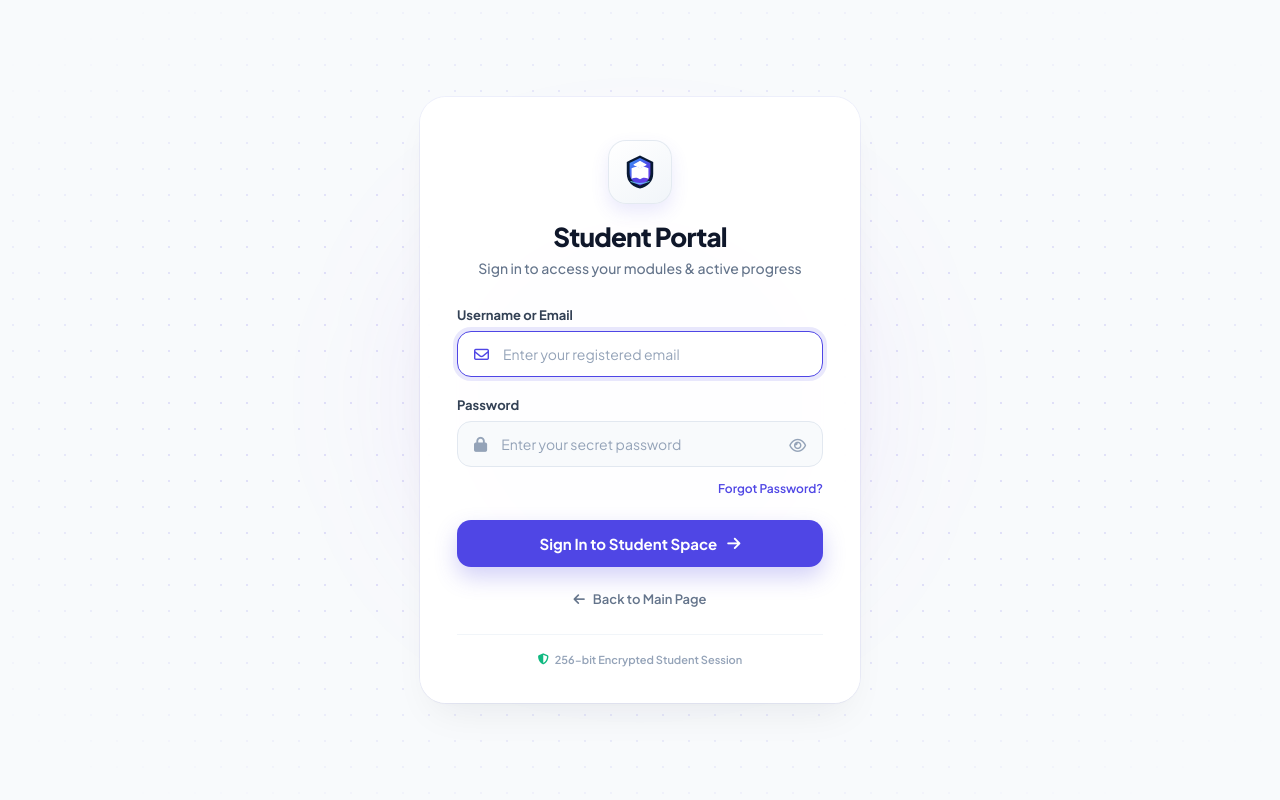
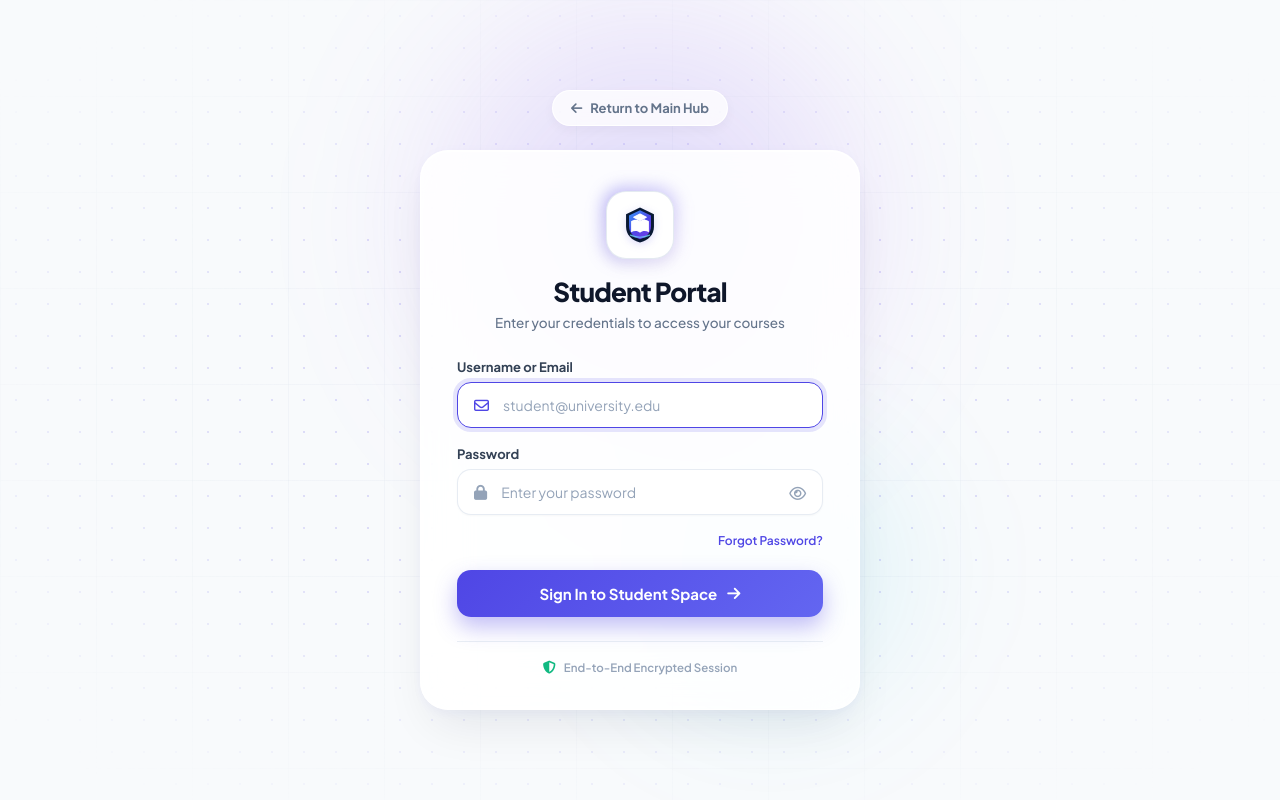
Before and after one commit to sanad-shat/Learnova-LMS-Platform, a Flask app: page /student/login in a window 1280 px wide. Run offline with Flask 3, Linux system fonts and the light colour scheme; data comes from the database, SQL or seed files in the repository.

Commit message:
Refactor login page styles and structure

```diff
--- a/ecms/app/templates/student/login.html
+++ b/ecms/app/templates/student/login.html
@@ -14,10 +14,11 @@
     :root {
       --primary: #4f46e5;
       --primary-hover: #4338ca;
+      --primary-glow: rgba(79, 70, 229, 0.35);
       --navy: #0f172a;
       --slate: #64748b;
-      --border: #e2e8f0;
-      --bg: #f8fafc;
+      --border-glass: rgba(226, 232, 240, 0.8);
+      --bg-page: #f8fafc;
     }
 
     * {
@@ -29,7 +30,7 @@
 
     body {
       min-height: 100vh;
-      background: var(--bg);
+      background: var(--bg-page);
       color: var(--navy);
       display: flex;
       flex-direction: column;
@@ -37,109 +38,179 @@
       justify-content: center;
       position: relative;
       overflow-x: hidden;
-      padding: 30px 16px;
+      padding: 40px 16px;
     }
 
-    /* Modern Background System */
-    .bg-dots {
+    /* Interactive Living Background */
+    .bg-grid {
       position: absolute;
-      top: 0;
-      left: 0;
-      width: 100%;
-      height: 100%;
-      background-image: radial-gradient(rgba(79, 70, 229, 0.14) 1.2px, transparent 1.2px);
-      background-size: 26px 26px;
-      mask-image: radial-gradient(ellipse 70% 60% at 50% 50%, #000 50%, transparent 100%);
-      -webkit-mask-image: radial-gradient(ellipse 70% 60% at 50% 50%, #000 50%, transparent 100%);
+      inset: 0;
+      background-image:
+        radial-gradient(rgba(79, 70, 229, 0.16) 1.5px, transparent 1.5px),
+        linear-gradient(to right, rgba(226, 232, 240, 0.3) 1px, transparent 1px),
+        linear-gradient(to bottom, rgba(226, 232, 240, 0.3) 1px, transparent 1px);
+      background-size: 32px 32px, 96px 96px, 96px 96px;
+      mask-image: radial-gradient(ellipse 70% 65% at 50% 50%, #000 40%, transparent 95%);
+      -webkit-mask-image: radial-gradient(ellipse 70% 65% at 50% 50%, #000 40%, transparent 95%);
       pointer-events: none;
       z-index: 0;
     }
 
-    .bg-ambient-glow {
+    /* Ambient Dynamic Blobs */
+    .orb-1 {
       position: absolute;
-      width: 650px;
-      height: 450px;
-      background: radial-gradient(circle, rgba(99, 102, 241, 0.18) 0%, rgba(168, 85, 247, 0.08) 45%, transparent 70%);
+      width: 520px;
+      height: 520px;
       border-radius: 50%;
+      background: radial-gradient(circle, rgba(99, 102, 241, 0.22) 0%, rgba(168, 85, 247, 0.12) 45%, transparent 70%);
+      top: 10%;
+      left: 50%;
+      transform: translate(-50%, -20%);
+      filter: blur(65px);
+      pointer-events: none;
+      z-index: 0;
+      animation: floatOrb 10s ease-in-out infinite alternate;
+    }
+
+    .orb-2 {
+      position: absolute;
+      width: 380px;
+      height: 380px;
+      border-radius: 50%;
+      background: radial-gradient(circle, rgba(6, 182, 212, 0.15) 0%, transparent 70%);
+      bottom: 5%;
+      right: 25%;
       filter: blur(60px);
       pointer-events: none;
       z-index: 0;
     }
 
-    /* Glass Modern Container */
-    .login-wrapper {
+    @keyframes floatOrb {
+      0% { transform: translate(-50%, -15%) scale(1); }
+      100% { transform: translate(-48%, -25%) scale(1.08); }
+    }
+
+    /* Top Navigation Floating Link */
+    .nav-float {
+      position: relative;
+      z-index: 2;
+      margin-bottom: 24px;
+    }
+
+    .back-btn-pill {
+      display: inline-flex;
+      align-items: center;
+      gap: 8px;
+      text-decoration: none;
+      font-size: 13px;
+      font-weight: 700;
+      color: var(--slate);
+      background: rgba(255, 255, 255, 0.75);
+      backdrop-filter: blur(12px);
+      -webkit-backdrop-filter: blur(12px);
+      border: 1px solid rgba(255, 255, 255, 0.9);
+      padding: 9px 18px;
+      border-radius: 999px;
+      box-shadow: 0 4px 12px rgba(15, 23, 42, 0.04);
+      transition: all 0.25s ease;
+    }
+
+    .back-btn-pill:hover {
+      color: var(--primary);
+      transform: translateY(-2px);
+      box-shadow: 0 8px 18px rgba(79, 70, 229, 0.12);
+      border-color: #c7d2fe;
+    }
+
+    /* Ultra Modern Glass Card */
+    .auth-box-wrapper {
       position: relative;
       z-index: 2;
       width: 100%;
       max-width: 440px;
     }
 
-    .login-card {
-      background: rgba(255, 255, 255, 0.94);
-      backdrop-filter: blur(16px);
-      -webkit-backdrop-filter: blur(16px);
-      border: 1px solid rgba(255, 255, 255, 0.8);
-      border-radius: 26px;
-      padding: 42px 36px 36px;
+    .glass-card {
+      position: relative;
+      background: rgba(255, 255, 255, 0.88);
+      backdrop-filter: blur(24px);
+      -webkit-backdrop-filter: blur(24px);
+      border: 1px solid rgba(255, 255, 255, 0.95);
+      border-radius: 28px;
+      padding: 40px 36px 34px;
       box-shadow:
-        0 20px 40px -15px rgba(15, 23, 42, 0.08),
-        0 0 0 1px rgba(79, 70, 229, 0.06),
-        0 2px 4px rgba(0, 0, 0, 0.02);
-      transition: transform 0.3s ease, box-shadow 0.3s ease;
+        0 24px 48px -12px rgba(15, 23, 42, 0.09),
+        0 4px 16px -2px rgba(79, 70, 229, 0.05),
+        inset 0 1px 1px rgba(255, 255, 255, 0.9);
     }
 
-    .login-card:hover {
-      box-shadow:
-        0 25px 50px -12px rgba(79, 70, 229, 0.12),
-        0 0 0 1px rgba(79, 70, 229, 0.12),
-        0 4px 6px rgba(0, 0, 0, 0.02);
+    /* Glowing Badge on Top of Card */
+    .card-top-header {
+      text-align: center;
+      margin-bottom: 28px;
     }
 
-    /* Brand Section */
-    .brand-section {
-      text-align: center;
-      margin-bottom: 30px;
-    }
-
-    .brand-icon-wrapper {
-      width: 64px;
-      height: 64px;
+    .brand-icon-halo {
+      position: relative;
+      width: 68px;
+      height: 68px;
       margin: 0 auto 16px;
-      background: linear-gradient(145deg, #ffffff, #f1f5f9);
-      border-radius: 18px;
       display: flex;
       align-items: center;
       justify-content: center;
-      border: 1px solid rgba(226, 232, 240, 0.9);
-      box-shadow: 0 8px 18px rgba(79, 70, 229, 0.12);
     }
 
-    .brand-icon-wrapper img {
-      width: 36px;
-      height: 36px;
+    .brand-icon-halo::before {
+      content: '';
+      position: absolute;
+      inset: -4px;
+      border-radius: 22px;
+      background: linear-gradient(135deg, rgba(79, 70, 229, 0.4), rgba(124, 58, 237, 0.1));
+      filter: blur(8px);
+      z-index: 1;
     }
 
-    .brand-section h1 {
+    .brand-icon-inner {
+      position: relative;
+      z-index: 2;
+      width: 100%;
+      height: 100%;
+      background: #ffffff;
+      border: 1px solid rgba(226, 232, 240, 0.9);
+      border-radius: 20px;
+      display: flex;
+      align-items: center;
+      justify-content: center;
+      box-shadow: 0 8px 16px rgba(0, 0, 0, 0.03);
+    }
+
+    .brand-icon-inner img {
+      width: 38px;
+      height: 38px;
+      filter: drop-shadow(0 2px 4px rgba(79, 70, 229, 0.2));
+    }
+
+    .card-top-header h1 {
       font-size: 26px;
       font-weight: 800;
+      letter-spacing: -0.8px;
       color: var(--navy);
-      letter-spacing: -0.8px;
       margin-bottom: 6px;
     }
 
-    .brand-section p {
-      font-size: 14px;
+    .card-top-header p {
+      font-size: 13.5px;
       color: var(--slate);
       font-weight: 500;
     }
 
-    /* Flash Message */
+    /* Flash Messages */
     .flash {
       padding: 12px 16px;
-      border-radius: 12px;
+      border-radius: 14px;
       font-size: 13px;
       font-weight: 600;
-      margin-bottom: 22px;
+      margin-bottom: 20px;
       display: flex;
       align-items: center;
       gap: 10px;
@@ -155,48 +226,48 @@
       border: 1px solid #dcfce7;
     }
 
-    /* Form Fields */
+    /* Input Fields */
     .form-group {
-      margin-bottom: 20px;
+      margin-bottom: 18px;
     }
 
-    label {
-      display: flex;
-      justify-content: space-between;
+    .field-label {
+      display: block;
       font-size: 13px;
       font-weight: 700;
       color: #334155;
-      margin-bottom: 8px;
+      margin-bottom: 7px;
     }
 
-    .input-wrap {
+    .input-field-wrap {
       position: relative;
       display: flex;
       align-items: center;
-      background: #f8fafc;
-      border: 1px solid var(--border);
+      background: #ffffff;
+      border: 1.5px solid var(--border-glass);
       border-radius: 14px;
-      transition: all 0.25s ease;
+      transition: all 0.25s cubic-bezier(0.4, 0, 0.2, 1);
+      box-shadow: 0 1px 2px rgba(15, 23, 42, 0.03);
     }
 
-    .input-wrap:focus-within {
+    .input-field-wrap:focus-within {
+      border-color: var(--primary);
+      box-shadow: 0 0 0 4px rgba(79, 70, 229, 0.14);
       background: #ffffff;
-      border-color: var(--primary);
-      box-shadow: 0 0 0 4px rgba(79, 70, 229, 0.12);
     }
 
-    .input-wrap i.field-icon {
+    .input-field-wrap i.field-icon {
       padding-left: 16px;
       color: #94a3b8;
       font-size: 15px;
       transition: color 0.2s;
     }
 
-    .input-wrap:focus-within i.field-icon {
+    .input-field-wrap:focus-within i.field-icon {
       color: var(--primary);
     }
 
-    .input-wrap input {
+    .input-field-wrap input {
       width: 100%;
       padding: 13px 14px;
       border: none;
@@ -207,12 +278,12 @@
       font-weight: 500;
     }
 
-    .input-wrap input::placeholder {
+    .input-field-wrap input::placeholder {
       color: #94a3b8;
       font-weight: 400;
     }
 
-    .eye-btn {
+    .btn-password-eye {
       background: none;
       border: none;
       padding: 0 16px;
@@ -222,27 +293,46 @@
       transition: color 0.2s;
     }
 
-    .eye-btn:hover {
+    .btn-password-eye:hover {
       color: var(--primary);
     }
 
-    /* CapsLock Warning */
-    .caps-warning {
+    /* Real-Time Password Strength Meter */
+    .strength-meter-wrap {
       display: none;
-      font-size: 11px;
-      font-weight: 700;
-      color: #d97706;
-      margin-top: 6px;
+      margin-top: 8px;
     }
 
-    .form-extras {
+    .strength-meter-bars {
+      display: flex;
+      gap: 5px;
+      height: 4px;
+    }
+
+    .bar {
+      flex: 1;
+      height: 100%;
+      background: #e2e8f0;
+      border-radius: 99px;
+      transition: background 0.3s ease;
+    }
+
+    .strength-text {
+      display: block;
+      font-size: 11px;
+      color: var(--slate);
+      font-weight: 600;
+      margin-top: 4px;
+    }
+
+    .forgot-link-box {
       display: flex;
       justify-content: flex-end;
-      margin-top: -6px;
-      margin-bottom: 24px;
+      margin-top: 6px;
+      margin-bottom: 22px;
     }
 
-    .form-extras a {
+    .forgot-link-box a {
       font-size: 12px;
       font-weight: 600;
       color: var(--primary);
@@ -250,15 +340,16 @@
       transition: color 0.2s;
     }
 
-    .form-extras a:hover {
+    .forgot-link-box a:hover {
       color: var(--primary-hover);
       text-decoration: underline;
     }
 
-    /* Action Button */
-    .btn-submit {
+    /* Submit Button with modern glow effect */
+    .btn-submit-action {
+      position: relative;
       width: 100%;
-      background: var(--primary);
+      background: linear-gradient(135deg, #4f46e5 0%, #6366f1 100%);
       color: #ffffff;
       border: none;
       padding: 14px;
@@ -266,73 +357,67 @@
       font-size: 15px;
       font-weight: 700;
       cursor: pointer;
-      box-shadow: 0 10px 22px rgba(79, 70, 229, 0.25);
-      transition: all 0.25s ease;
+      box-shadow: 0 10px 22px var(--primary-glow);
+      transition: all 0.25s cubic-bezier(0.4, 0, 0.2, 1);
       display: flex;
       align-items: center;
       justify-content: center;
       gap: 10px;
     }
 
-    .btn-submit:hover {
-      background: var(--primary-hover);
+    .btn-submit-action:hover {
       transform: translateY(-2px);
-      box-shadow: 0 14px 28px rgba(79, 70, 229, 0.35);
+      box-shadow: 0 14px 28px rgba(79, 70, 229, 0.45);
+      background: linear-gradient(135deg, #4338ca 0%, #4f46e5 100%);
     }
 
-    .btn-submit:active {
+    .btn-submit-action:active {
       transform: translateY(0);
     }
 
-    /* Footer Navigation & Security Info */
-    .back-home {
-      display: inline-flex;
-      align-items: center;
-      gap: 8px;
-      text-align: center;
+    /* Security Trust Badge */
+    .card-footer-sec {
       margin-top: 24px;
-      font-size: 13px;
-      font-weight: 600;
-      color: var(--slate);
-      text-decoration: none;
-      transition: color 0.2s;
-    }
-
-    .back-home:hover {
-      color: var(--primary);
-    }
-
-    .security-badge {
+      padding-top: 18px;
+      border-top: 1px solid rgba(226, 232, 240, 0.7);
       display: flex;
       align-items: center;
       justify-content: center;
-      gap: 6px;
-      font-size: 11px;
+      gap: 8px;
+      font-size: 11.5px;
       color: #94a3b8;
       font-weight: 600;
-      margin-top: 26px;
-      padding-top: 18px;
-      border-top: 1px solid #f1f5f9;
     }
 
-    .security-badge i {
+    .card-footer-sec i {
       color: #10b981;
+      font-size: 13px;
     }
   </style>
 </head>
 
 <body>
-  <div class="bg-dots"></div>
-  <div class="bg-ambient-glow"></div>
+  <div class="bg-grid"></div>
+  <div class="orb-1"></div>
+  <div class="orb-2"></div>
 
-  <div class="login-wrapper">
-    <div class="login-card">
-      <div class="brand-section">
-        <div class="brand-icon-wrapper">
-          <img src="{{ url_for('static', filename='brand/learnova-icon.svg') }}" alt="Learnova">
+  <!-- Top Floating Nav -->
+  <div class="nav-float">
+    <a href="/" class="back-btn-pill">
+      <i class="fa-solid fa-arrow-left"></i> Return to Main Hub
+    </a>
+  </div>
+
+  <div class="auth-box-wrapper">
+    <div class="glass-card">
+      <div class="card-top-header">
+        <div class="brand-icon-halo">
+          <div class="brand-icon-inner">
+            <img src="{{ url_for('static', filename='brand/learnova-icon.svg') }}" alt="Learnova">
+          </div>
         </div>
         <h1>Student Portal</h1>
-        <p>Sign in to access your modules & active progress</p>
+        <p>Enter your credentials to access your courses</p>
       </div>
 
       {% with messages = get_flashed_messages(with_categories=true) %}
@@ -348,57 +433,62 @@
 
       <form method="POST">
         <div class="form-group">
-          <label for="email">Username or Email</label>
-          <div class="input-wrap">
+          <label class="field-label" for="email">Username or Email</label>
+          <div class="input-field-wrap">
             <i class="fa-regular fa-envelope field-icon"></i>
-            <input id="email" type="text" name="email" placeholder="Enter your registered email" required autofocus>
+            <input id="email" type="text" name="email" placeholder="student@university.edu" required autofocus>
           </div>
         </div>
 
         <div class="form-group">
-          <label for="password">Password</label>
-          <div class="input-wrap">
+          <label class="field-label" for="password">Password</label>
+          <div class="input-field-wrap">
             <i class="fa-solid fa-lock field-icon"></i>
-            <input id="password" type="password" name="password" placeholder="Enter your secret password" required>
-            <button type="button" class="eye-btn" id="togglePassword" aria-label="Toggle password">
+            <input id="password" type="password" name="password" placeholder="Enter your password" required>
+            <button type="button" class="btn-password-eye" id="togglePasswordBtn" aria-label="Toggle password visibility">
               <i class="fa-regular fa-eye" id="eyeIcon"></i>
             </button>
           </div>
-          <div class="caps-warning" id="capsWarning">
-            <i class="fa-solid fa-triangle-exclamation"></i> Caps Lock is ON
+
+          <!-- Dynamic Strength Indicator -->
+          <div class="strength-meter-wrap" id="strengthWrap">
+            <div class="strength-meter-bars">
+              <div class="bar" id="b1"></div>
+              <div class="bar" id="b2"></div>
+              <div class="bar" id="b3"></div>
+            </div>
+            <span class="strength-text" id="strengthText">Security status</span>
           </div>
         </div>
 
-        <div class="form-extras">
+        <div class="forgot-link-box">
           <a href="#">Forgot Password?</a>
         </div>
 
-        <button class="btn-submit" type="submit">
+        <button class="btn-submit-action" type="submit">
           <span>Sign In to Student Space</span>
           <i class="fa-solid fa-arrow-right"></i>
         </button>
       </form>
 
-      <div style="text-align: center;">
-        <a href="/" class="back-home">
-          <i class="fa-solid fa-arrow-left"></i> Back to Main Page
-        </a>
-      </div>
-
-      <div class="security-badge">
+      <div class="card-footer-sec">
         <i class="fa-solid fa-shield-halved"></i>
-        <span>256-bit Encrypted Student Session</span>
+        <span>End-to-End Encrypted Session</span>
       </div>
     </div>
   </div>
 
   <script>
-    const toggleBtn = document.getElementById('togglePassword');
+    // Password Toggle
+    const toggleBtn = document.getElementById('togglePasswordBtn');
     const passwordInput = document.getElementById('password');
     const eyeIcon = document.getElementById('eyeIcon');
-    const capsWarning = document.getElementById('capsWarning');
+    const strengthWrap = document.getElementById('strengthWrap');
+    const b1 = document.getElementById('b1');
+    const b2 = document.getElementById('b2');
+    const b3 = document.getElementById('b3');
+    const strengthText = document.getElementById('strengthText');
 
-    // Password Toggle
     if (toggleBtn && passwordInput && eyeIcon) {
       toggleBtn.addEventListener('click', function () {
         const isPassword = passwordInput.getAttribute('type') === 'password';
@@ -408,13 +498,34 @@
       });
     }
 
-    // CapsLock Detection
-    if (passwordInput && capsWarning) {
-      passwordInput.addEventListener('keyup', function(event) {
-        if (event.getModifierState('CapsLock')) {
-          capsWarning.style.display = 'block';
+    // Dynamic Password Strength Meter
+    if (passwordInput && strengthWrap) {
+      passwordInput.addEventListener('input', function() {
+        const val = passwordInput.value;
+        if (val.length === 0) {
+          strengthWrap.style.display = 'none';
+          return;
+        }
+        strengthWrap.style.display = 'block';
+
+        if (val.length < 5) {
+          b1.style.background = '#ef4444';
+          b2.style.background = '#e2e8f0';
+          b3.style.background = '#e2e8f0';
+          strengthText.textContent = 'Too short';
+          strengthText.style.color = '#ef4444';
+        } else if (val.length < 8) {
+          b1.style.background = '#f59e0b';
+          b2.style.background = '#f59e0b';
+          b3.style.background = '#e2e8f0';
+          strengthText.textContent = 'Moderate security';
+          strengthText.style.color = '#f59e0b';
         } else {
-          capsWarning.style.display = 'none';
+          b1.style.background = '#10b981';
+          b2.style.background = '#10b981';
+          b3.style.background = '#10b981';
+          strengthText.textContent = 'Strong password';
+          strengthText.style.color = '#10b981';
         }
       });
     }
```
